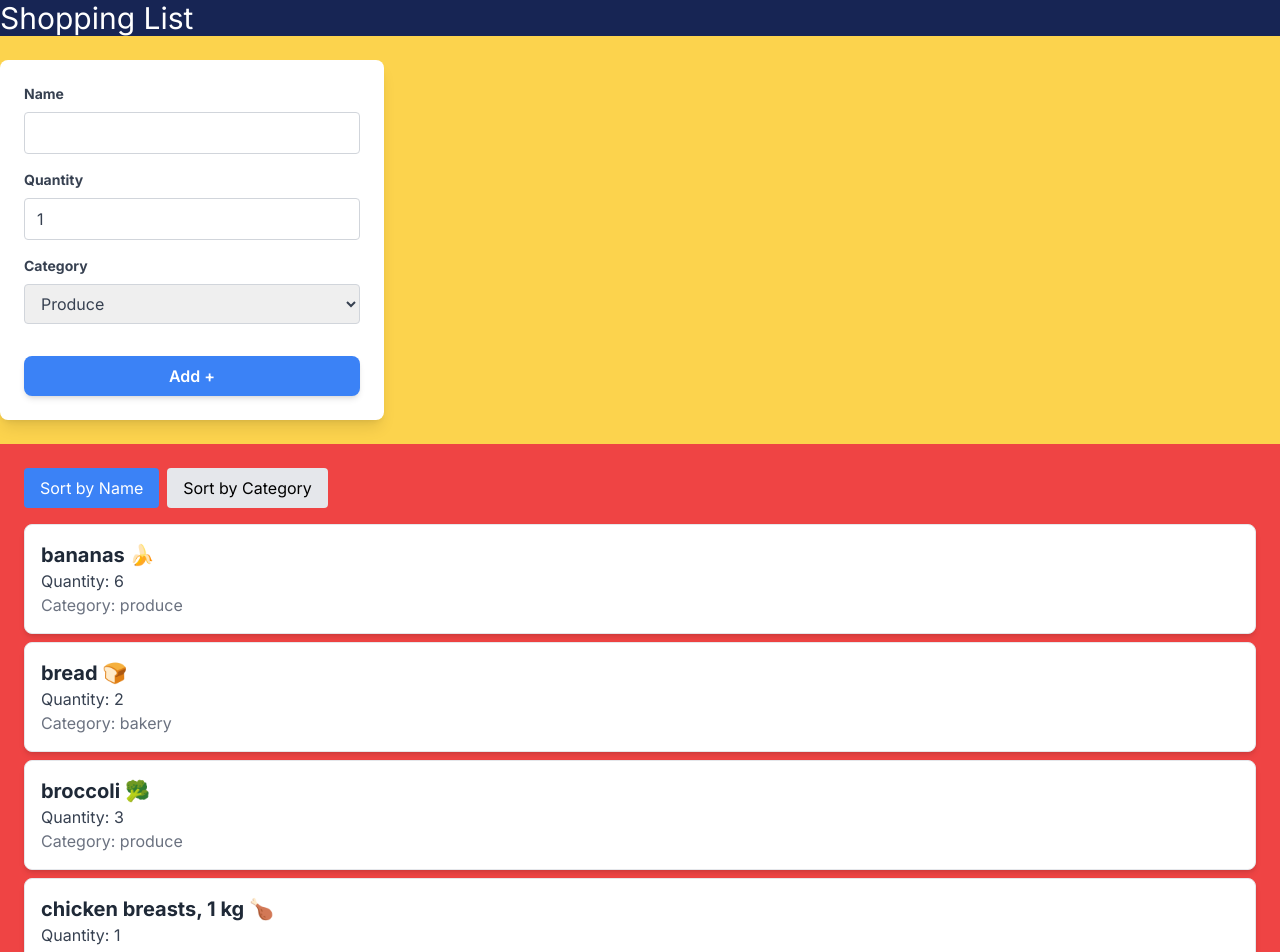
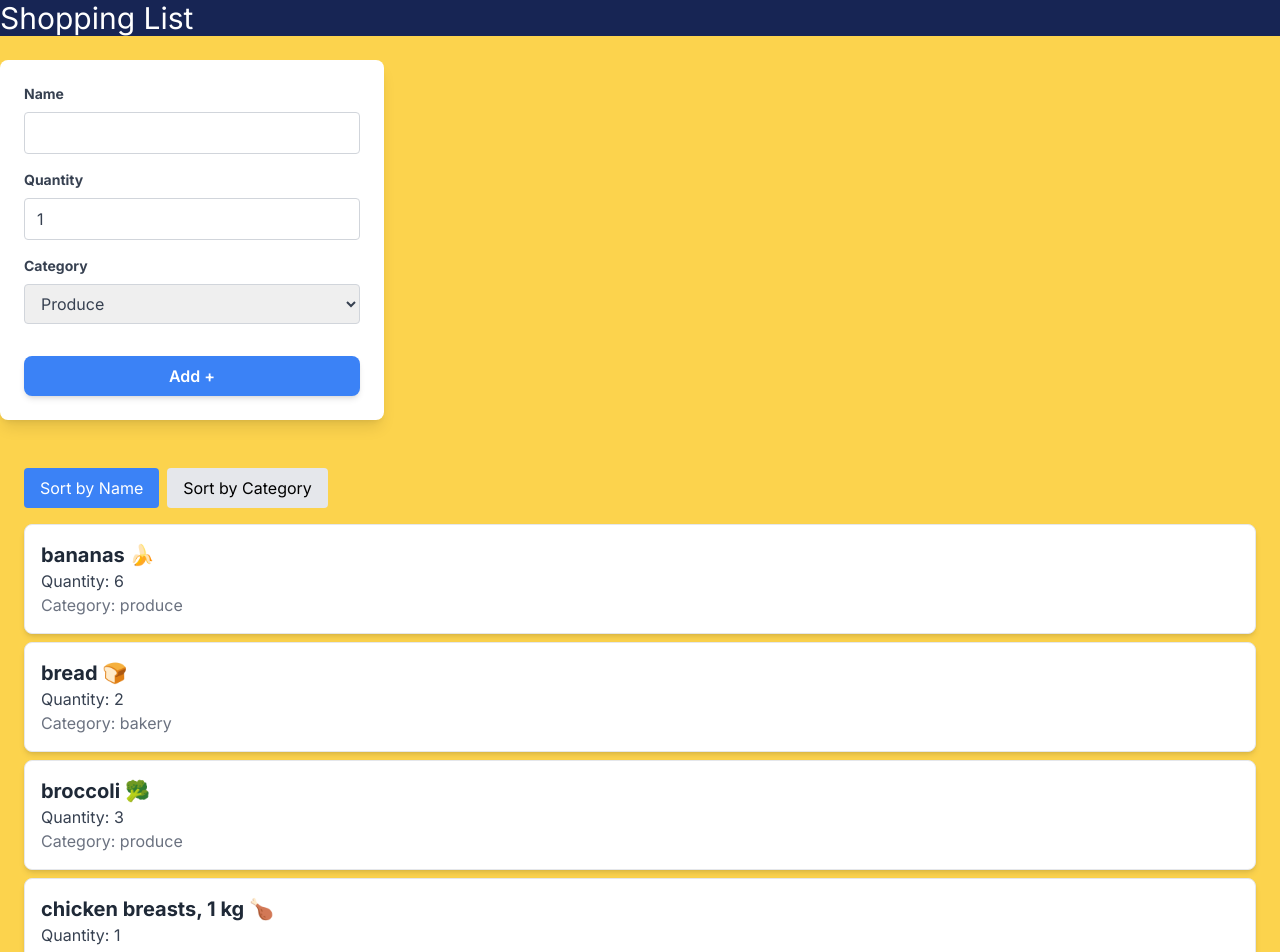
Before and after one commit to Panlos/cprg306-assignments, a Next.js app: page /week-6 in a window 1280 px wide. Shown: the top 952 px of the page. Built offline with nearby package versions, Linux system fonts and the light colour scheme.

Commit message:
Update item-list.js

```diff
--- a/app/week-6/item-list.js
+++ b/app/week-6/item-list.js
@@ -14,7 +14,7 @@ const ItemList = ({ items }) => {
   });
 
   return (
-    <div className="p-6 bg-red-500">
+    <div className="p-6">
       <div className="mb-4">
         <button
           onClick={() => setSortBy("name")}
```
